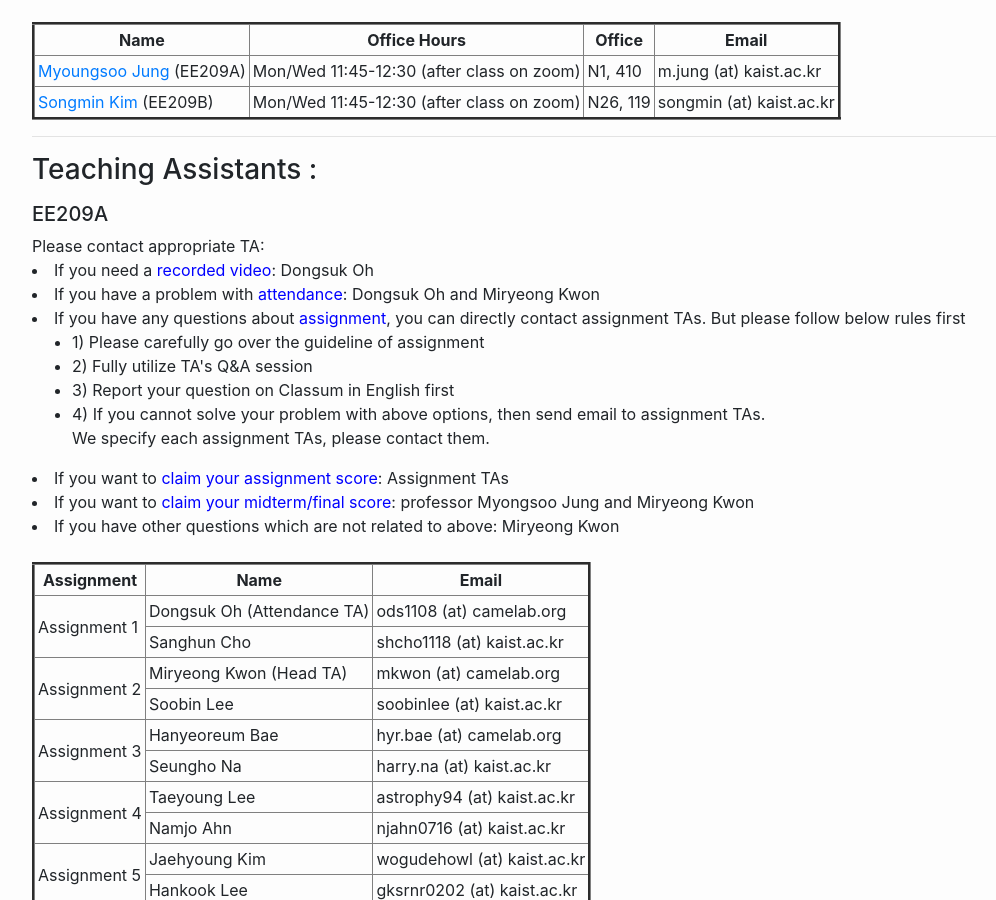
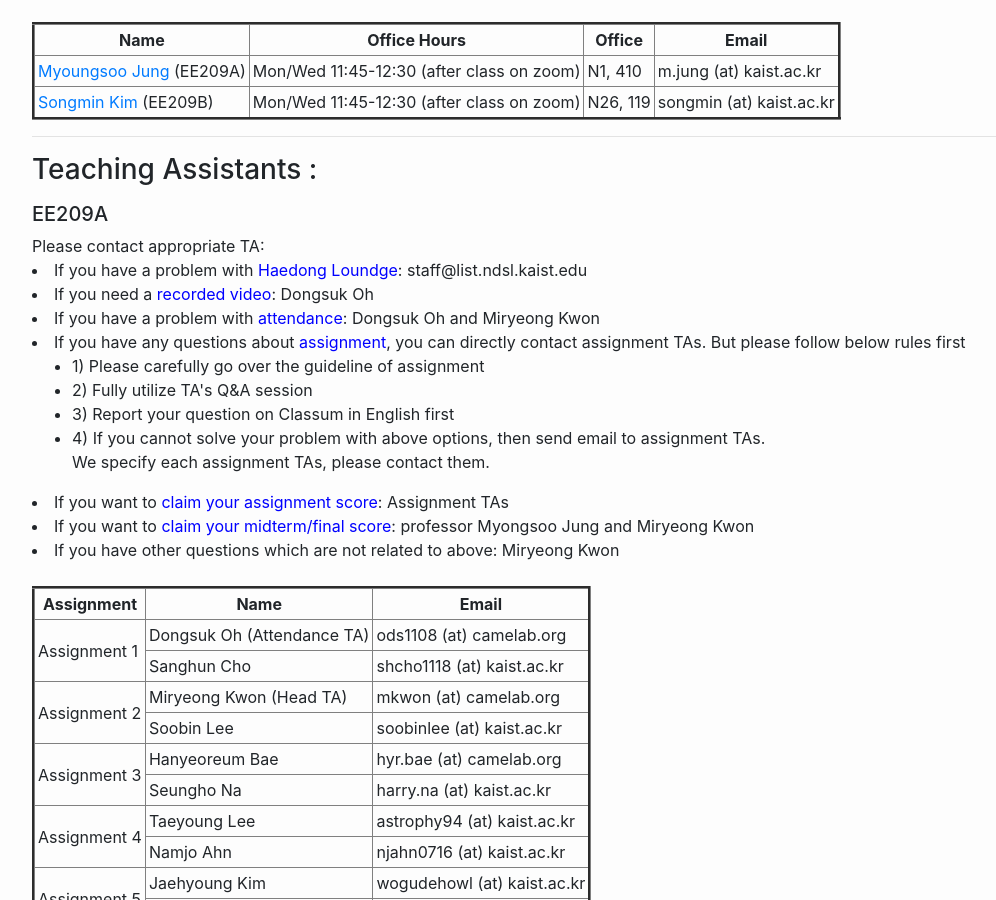
Before and after one commit to ee209-2020-fall/ee209-2020-fall, a Jekyll site: the page built from index.html, in a window 1280 px wide and 900 px high, scrolled down 478 px. Shown: the whole window, without its empty margins (53-1049 px from the left). Built offline with Jekyll 4.4.1, drawn with Linux system fonts in a browser that asks for light colours; the list of posts is cut into pages by our own code.

Commit message:
haedong loundge

```diff
--- a/index.html
+++ b/index.html
@@ -73,6 +73,7 @@ layout: home
 <p>
   <h5>EE209A</h5>
   Please contact appropriate TA: <br>
+  <li>If you have a problem with <font color="blue">Haedong Loundge</font>: staff@list.ndsl.kaist.edu <br></li>
   <li>If you need a <font color="blue">recorded video</font>: Dongsuk Oh <br></li>
   <li>If you have a problem with <font color="blue">attendance</font>: Dongsuk Oh and Miryeong Kwon <br></li>
   <li>If you have any questions about <font color="blue">assignment</font>, you can directly contact assignment TAs. But please follow below rules first <br>
```
